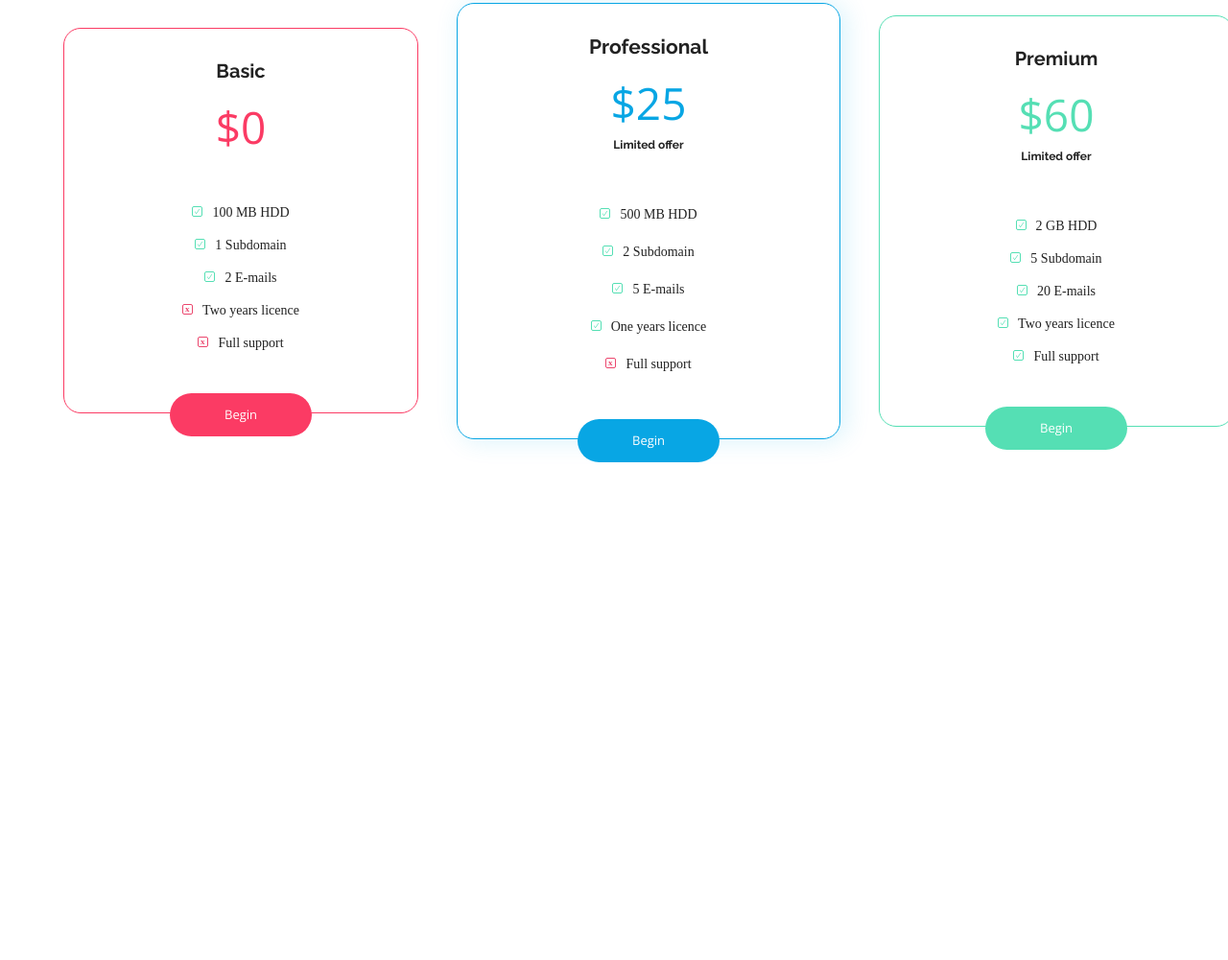
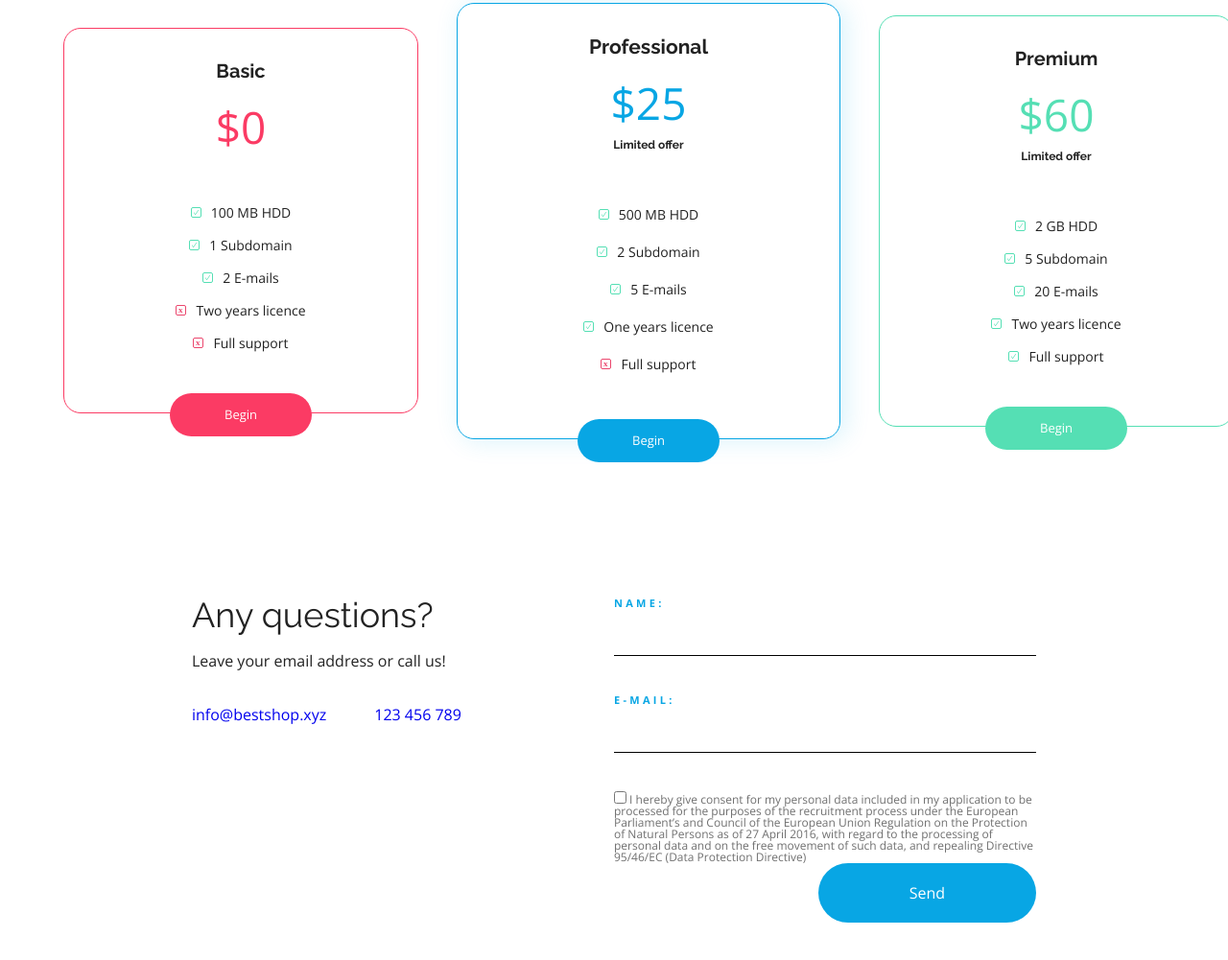
Before and after one commit to marekjudzinski/bestShop_workshop_pt1, a plain HTML site: page index.html in a window 1280 px wide. Shown: the part 2777-3778 px from the top of the page at 96% size. Before the commit the page ends 3335 px from the top, so only its background shows below. Drawn offline with nearby package versions, Linux system fonts and the light colour scheme.

Commit message:
form section

```diff
--- a/css/main.css
+++ b/css/main.css
@@ -284,6 +284,7 @@ h2{
 
 /*pricing*/
 .pricing {
+    font-family: var(--open-sans);
     margin: 100px auto;
     display: flex;
     flex-direction: column;
@@ -389,3 +390,79 @@ h2{
     font-family: var(--open-sans);
     color: white;
 }
+
+/*questions-form*/
+.questions-form{
+    height: 380px;
+    padding: 10px;
+    max-width: 900px;
+    margin-top: 155px;
+    margin-bottom: 60px;
+    display: flex;
+    justify-content: space-between;
+    font-family: var(--open-sans);
+}
+/*business card*/
+.questions-business--card{
+    max-height: 170px;
+    width: 50%;
+}
+.questions-business--card h5{
+    padding-bottom: 22px;
+    font-size: 36px;
+    font-family: var(--raleway);
+}
+.questions-business--card span{
+    font-family: var(--open-sans);
+    font-size: 16px;
+}
+.email--phone{
+    margin-top: 40px;
+    display: flex;
+}
+.email--phone a{
+    text-decoration: none;
+}
+.email--phone-email{
+    padding-right: 50px;
+}
+.email--phone-email::before{=
+    background-image: url("../assets/Mail_Icon.svg");
+}
+.email--phone-phone{}
+
+/*form*/
+.form-container{
+    width: 50%;
+}
+.form{
+    display: flex;
+    flex-direction: column;
+}
+.btn-submit{
+    color: white;
+    font-family: var(--open-sans);
+    align-self: flex-end;
+    padding: 20px 95px;
+    background: var(--color-primary) 0 0 no-repeat padding-box;
+    border-radius: 35px;
+    border: none;
+}
+.form-label{
+    margin-bottom: 40px;
+    font-size: 11px;
+    letter-spacing: 3.28px;
+    font-weight: bold;
+    color: var(--color-primary);
+}
+.form-label-input{
+    height: 50px;
+    width: 100%;
+    font-size: 16px;
+    border: none;
+    border-bottom: 1px solid black
+}
+.form-label-text{
+    color: #707070;
+    font-size: 12px;
+}
--- a/index.html
+++ b/index.html
@@ -22,14 +22,12 @@
     </nav>
 </header>
 <main class="main">
-
     <section class="section-opener">
         <h1>Sell More!</h1>
         <p>Open shop on our platform and increase your sales</p>
         <a href="#">Open your shop</a>
         <img alt="" src="assets/Background.png">
     </section>
-
     <section class="stats">
         <div class="container">
             <h2>The most popular sales platform in country</h2>
@@ -58,7 +56,6 @@
             </div>
         </div>
     </section>
-
     <section class="benefits">
         <div class="benefits-container container">
             <div class="benefits-single benefits-single-notebook">
@@ -146,6 +143,37 @@
             </div>
         </div>
     </section>
+    <section class="contact">
+        <div class="questions-form container">
+
+            <div class="questions-business--card">
+                <h5>Any questions?</h5>
+                <span>Leave your email address or call us!</span>
+                <div class="email--phone">
+                    <p class="email--phone-email"><a href="mailto:info@bestshop.xyz">info@bestshop.xyz</a></p>
+                    <a class="email--phone-phone" href="tel:+48123456789">123 456 789</a>
+                </div>
+            </div>
+
+            <div class="form-container">
+                <form class="form" action="#" method="get">
+                    <label class="form-label">
+                        NAME:<br>
+                        <input class="form-label-input" type="text" name="name">
+                    </label>
+                    <label class="form-label">
+                        E-MAIL:<br>
+                        <input class="form-label-input" type="email" name="email">
+                    </label>
+                        <label class="form-label-text">
+                            <input class="form-label-chx" type="checkbox" name="checkbox">
+                            I hereby give consent for my personal data included in my application to be processed for the purposes of the recruitment process under the European Parliament’s and Council of the European Union Regulation on the Protection of Natural Persons as of 27 April 2016, with regard to the processing of personal data and on the free movement of such data, and repealing Directive 95/46/EC (Data Protection Directive)
+                        </label>
+                        <input class="btn-submit" type="submit" value="Send">
+                    </form>
+            </div>
+        </div>
+    </section>
 </main>
 </body>
 </html>
```
Also changed, not shown: assets/Mail_Icon.svg (renamed from assets/Mail Icon.svg).
